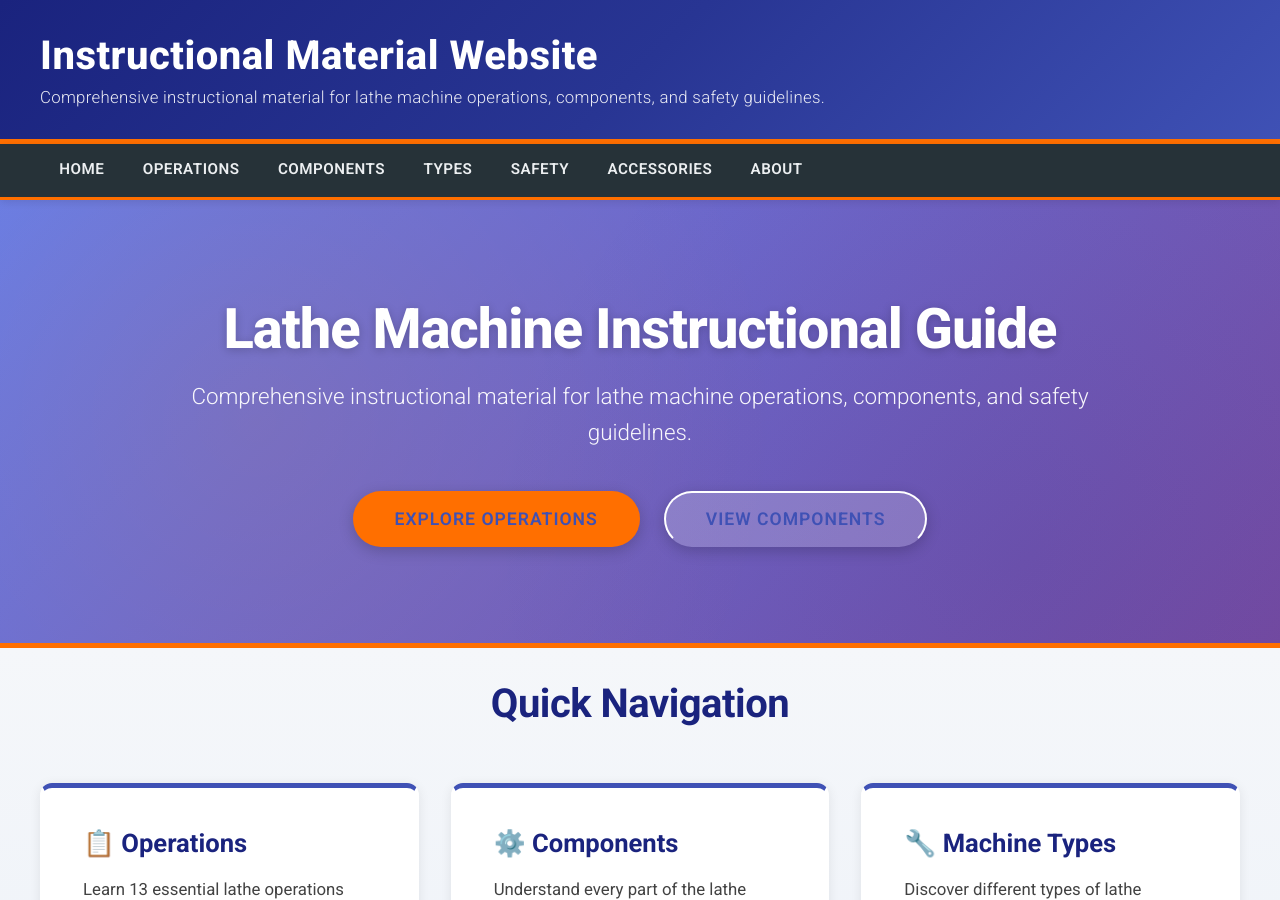
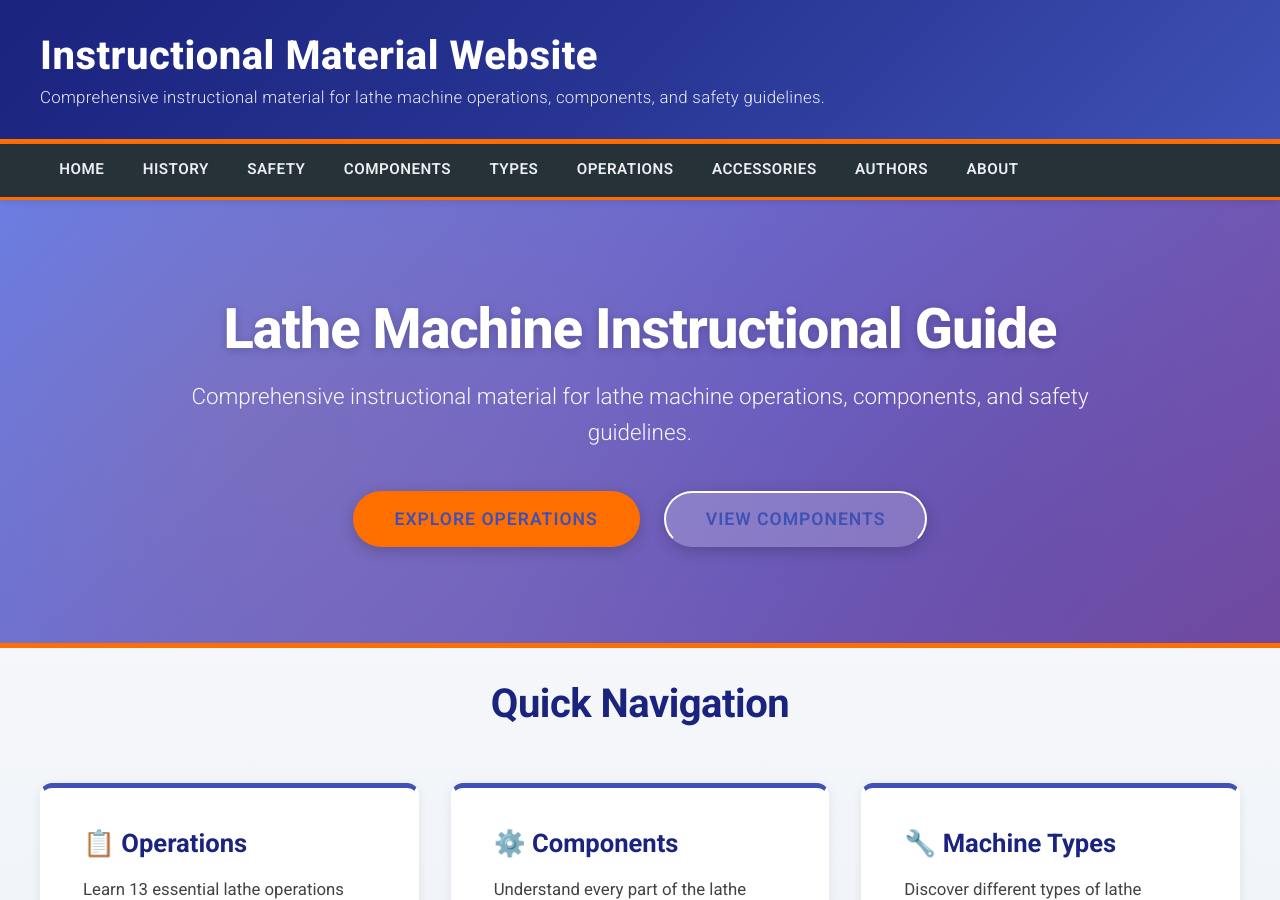
Before and after one commit to chivarly/staticwebsite, a Jekyll site: the page built from index.md, in a window 1280 px wide and 900 px high. Built offline with Jekyll 4.4.1, drawn with Linux system fonts in a browser that asks for light colours.

Commit message:
Fixed ordered nav

```diff
--- a/_includes/nav.html
+++ b/_includes/nav.html
@@ -2,28 +2,34 @@
   <div class="wrapper">
     <ul class="nav-list">
       <li><a href="{{ '/' | relative_url }}" class="nav-link">Home</a></li>
-      <li><a href="{{ '/pages/operations.html' | relative_url }}" class="nav-link">Operations</a></li>
+      <li><a href="{{ '/pages/history.html' | relative_url }}" class="nav-link">History</a></li>
+      <li><a href="{{ '/pages/safety.html' | relative_url }}" class="nav-link">Safety</a></li>
       <li><a href="{{ '/pages/components.html' | relative_url }}" class="nav-link">Components</a></li>
       <li><a href="{{ '/pages/types.html' | relative_url }}" class="nav-link">Types</a></li>
-      <li><a href="{{ '/pages/safety.html' | relative_url }}" class="nav-link">Safety</a></li>
+      <li><a href="{{ '/pages/operations.html' | relative_url }}" class="nav-link">Operations</a></li>
       <li><a href="{{ '/pages/accessories.html' | relative_url }}" class="nav-link">Accessories</a></li>
+      <li><a href="{{ '/pages/author.html' | relative_url }}" class="nav-link">Authors</a></li>
       <li><a href="{{ '/pages/about.html' | relative_url }}" class="nav-link">About</a></li>
+
       <button class="hamburger-menu">
         <div></div>
         <div></div>
         <div></div>
       </button>
+
       <div class="nav-menu-wrapper">
         <button class="close-menu-btn">
           <div class="exit-icon"></div>
         </button>
         <nav class="nav-list-menu">
           <li><a href="{{ '/' | relative_url }}" class="nav-link">Home</a></li>
-          <li><a href="{{ '/pages/operations.html' | relative_url }}" class="nav-link">Operations</a></li>
+          <li><a href="{{ '/pages/history.html' | relative_url }}" class="nav-link">History</a></li>
+          <li><a href="{{ '/pages/safety.html' | relative_url }}" class="nav-link">Safety</a></li>
           <li><a href="{{ '/pages/components.html' | relative_url }}" class="nav-link">Components</a></li>
           <li><a href="{{ '/pages/types.html' | relative_url }}" class="nav-link">Types</a></li>
-          <li><a href="{{ '/pages/safety.html' | relative_url }}" class="nav-link">Safety</a></li>
+          <li><a href="{{ '/pages/operations.html' | relative_url }}" class="nav-link">Operations</a></li>
           <li><a href="{{ '/pages/accessories.html' | relative_url }}" class="nav-link">Accessories</a></li>
+          <li><a href="{{ '/pages/author.html' | relative_url }}" class="nav-link">Authors</a></li>
           <li><a href="{{ '/pages/about.html' | relative_url }}" class="nav-link">About</a></li>
         </nav>
       </div>
```
